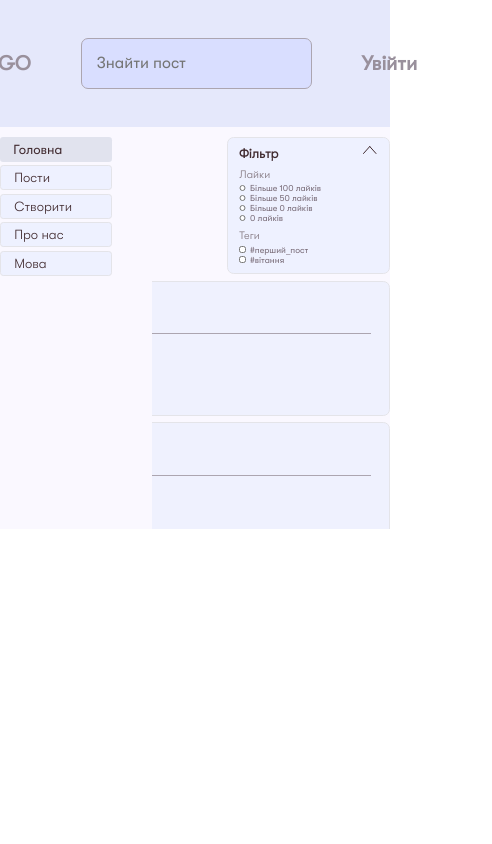
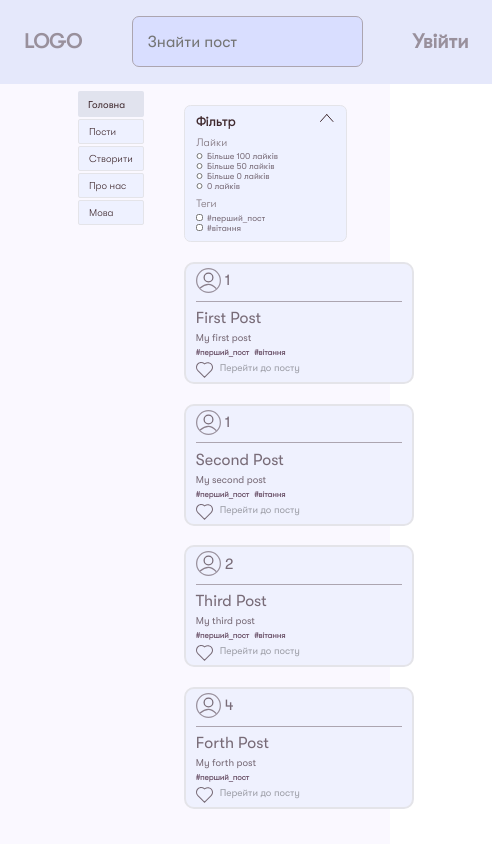
Before and after one commit to VashchenkoArtem/ForumReactApp, a React (Create React App) app: page / in a window 390 px wide. Shown: the whole page, 492 px wide, since content can reach past the window. Built offline with nearby package versions, Linux system fonts and the light colour scheme; the HTML template or start-up script is replaced by a standard one.

Commit message:
Work with responsive desig

```diff
--- a/src/components/header/header.module.css
+++ b/src/components/header/header.module.css
@@ -1,7 +1,6 @@
 header{
     display: grid;
     column-gap: clamp(50px, 10vw, 170px);
-    height: 15vh;
     align-items: center;
     justify-content: center;
     background-color: rgba(229, 232, 251, 1);
@@ -15,26 +14,6 @@ header{
     font-size: clamp(20px, 5vw, 40px);
     justify-content: center;
 }
-/* .hatInputContainer{
-    width: calc(25.2vw + 38.8vh);
-}
-.inputSearch{
-    width: calc(25.2vw + 38.8vh);
-    height: calc(1.8vw + 2.8vh);
-    border-radius: calc(0.4vw + 0.6vh);
-    border: rgba(172, 165, 176, 1) calc(0.06vw + 0.12vh) solid;
-    background-color: rgba(217, 222, 255, 1);
-    padding-left: calc(0.9vw + 0.5vh);
-    font-size: calc(1.2vw + 1.8vh);
-    color: rgba(64, 42, 47, 0.77);
-}
-.searchImage{
-    position: absolute;
-    width: calc(0.9vw + 1.4vh);
-    height: calc(0.9vw + 1.4vh);
-    top: calc(1vw + 1.5vh);
-    margin-left: calc(30vw + 22vh);
-} */
 .pageHat{
     grid-template-columns: auto 1fr auto;
 }
--- a/src/components/main/main.module.css
+++ b/src/components/main/main.module.css
@@ -1,5 +1,6 @@
 .pageMain{
-    display: flex;
-    justify-content: center;
-    gap: calc(2.4vw + 3.7vh);
+    display: grid;
+    padding: 0px clamp(78px, 2vw, 90px);
+    grid-template-columns: 1fr 5fr;
+    column-gap: clamp(40px, 2vw, 60px);
 }
--- a/src/components/mainPage/mainPage.module.css
+++ b/src/components/mainPage/mainPage.module.css
@@ -13,10 +13,10 @@
     font-family: "regular walsheim", sans-serif;
 }
 .bodyPage{
-    display: flex;
-    flex-direction: column;
-    gap: calc(0.6vw + 0.9vh);
+    display: grid;
+    grid-template-rows: 1fr 9fr;
+    gap: clamp(3px, 2vw, 15px);
     background-color: rgba(250, 248, 255, 1);
-    height: 100%;
-    width: 100%;
+    height: 100vh;
+    width: 100vw;
 }
--- a/src/components/postCard/postCard.module.css
+++ b/src/components/postCard/postCard.module.css
@@ -1,18 +1,16 @@
 .post{
     display: flex;
     flex-direction: column;
-    gap: calc(0.5vw + 0.9vh);
-    padding: calc(0.3vw + 0.5vh) calc(1.1vw + 1.6vh);
+    gap: clamp(5px, 2vw, 10px);
+    padding: clamp(3px, 1vw, 15px) clamp(10px, 2vw, 30px);
     background-color: rgba(239, 241, 254, 1);
-    border-radius: calc(0.4vw + 0.6vh);
-    border: calc(0.08vw + 0.1vh) rgba(228, 228, 233, 1) solid;
-    max-width: calc(34.9vw + 53.9vh);
-    min-width: calc(34.9vw + 53.9vh);
+    border-radius: 10px;
+    border: 2px rgba(228, 228, 233, 1) solid;
 }
 .postHat{
     display: flex;
     flex-direction: column;
-    gap: calc(0.3vw + 0.6vh);
+    gap: clamp(5px, 2vw, 10px);
 }
 .line{
     width: 100%;
@@ -22,11 +20,11 @@
 .postAuthor{
     display: flex;
     align-items: center;
-    gap: calc(0.6vw + 0.9vh);
+    gap:clamp(3px, 1vw, 15px);
 }
 .postAuthorAvatar{
-    width: calc(1.6vw + 2.4vh);
-    height: calc(1.6vw + 2.4vh);
+    width: clamp(25px, 3vw, 50px);
+    height: clamp(25px, 3vw, 50px);
 }
 .postAuthorName{
     font-size: calc(0.9vw + 1.4vh);
@@ -36,27 +34,26 @@
 .postMainContent{
     display: flex;
     flex-direction: column;
-    gap: calc(0.2vw + 0.3vh);
+    gap: clamp(1px, 2vw, 5px);
 }
 .postTitle{
-    font-size: calc(0.8vw + 1.2vh);
+    font-size: clamp(16px, 2vw, 24px);
     color: rgba(120, 107, 119, 1);
     font-weight: 500;
 }
 .postContent{
-    font-size: calc(0.7vw + 1.1vh);
+    font-size: clamp(10px, 2vw, 16px);
     color: rgba(120, 107, 119, 1);
     font-weight: 400;
 }
 .postTags{
-    max-width: calc(32.1vw + 49.5vh);
     display: flex;
-    gap: calc(0.4vw + 0.6vh);
+    gap: clamp(5px, 1vw, 10px);
     flex-wrap: wrap;
 }
 .postTagTitle{
     color: rgba(102, 76, 99, 1);
-    font-size: calc(0.6vw + 0.9vh);
+    font-size: clamp(8px, 2vw, 14px);
     font-family: "light walsheim", sans-serif;
     font-weight: 600;
 }
--- a/src/components/postCard/postCard.tsx
+++ b/src/components/postCard/postCard.tsx
@@ -9,7 +9,7 @@ export function PostCard(props: IPropsPostCard){
     return  <div className={style.post}>
         <div className={style.postHat}>
             <div className={style.postAuthor}>
-                <Profile></Profile>
+                <Profile className={style.postAuthorAvatar}></Profile>
                 <h1 className={style.postAuthorName}>{post.userId}</h1>
             </div>
             <div className = {style.line}></div>
--- a/src/components/postList/postList.module.css
+++ b/src/components/postList/postList.module.css
@@ -4,11 +4,11 @@
 }
 
 .posts{
-    display: flex;
+    display: grid;
     flex-direction: column;
     align-items: flex-end;
     gap: calc(0.4vw + 0.6vh);
-    max-height: calc(25vw + 35vh);
+    max-height: clamp(100px, 105vh, 85vh);
     overflow-y: scroll;
     scrollbar-width: none;
 }
--- a/src/components/urls/urls.module.css
+++ b/src/components/urls/urls.module.css
@@ -1,30 +1,32 @@
 .urls{
-    display: flex;
+    display: grid;
     flex-direction: column;
-    gap: calc(0.2vw + 0.3vh);
+    justify-content: center;
+    row-gap: clamp(1px, 0.5vw, 5px);
+    grid-template-rows: auto auto auto auto auto;
 }
 .mainUrl{
     display: flex;
     align-items: center;
-    width: calc(6.6vw + 10.2vh);
     height: calc(1.5vw + 2.3vh);
-    border-radius: calc(0.2vw + 0.3vh);
+    border-radius: clamp(1px, 0.5vw, 5px);
     background-color: rgba(225, 227, 238, 1);
-    padding: 0px calc(0.8vw + 1.2vh);
+    padding: 0px clamp(10px, 2vw, 20px);
+    flex: 1 1 170px;
 }
 .mainUrlTitle{
-    font-size: calc(0.8vw + 1.2vh);
+    font-size: clamp(10px, 2vw, 20px);
     color: rgba(64, 42, 47, 1);
 }
 .url{
     display: flex;
     align-items: center;
-    width: calc(6.6vw + 10.2vh);
+    flex: 1 1 170px;
     height: calc(1.5vw + 2.3vh);
-    border-radius: calc(0.2vw + 0.3vh);
-    border: calc(0.04vw + 0.08vh) rgba(228, 228, 233, 1) solid;
+    border-radius: clamp(1px, 0.5vw, 5px);
+    border: 1px rgba(228, 228, 233, 1) solid;
     background-color: rgba(238, 241, 255, 1);
-    padding: 0px calc(0.8vw + 1.2vh);
+    padding: 0px clamp(10px, 2vw, 20px);
 }
 .url:hover{
     cursor: pointer;
@@ -37,7 +39,7 @@
     cursor: pointer;
 }
 .urlTitle{
-    font-size: calc(0.8vw + 1.2vh);
+    font-size: clamp(10px, 2vw, 20px);
     color: rgba(64, 42, 47, 1);
     font-family: "light walsheim", sans-serif;
 }
```
